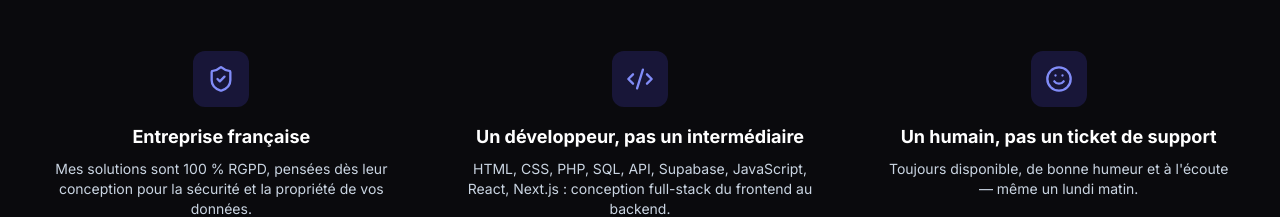
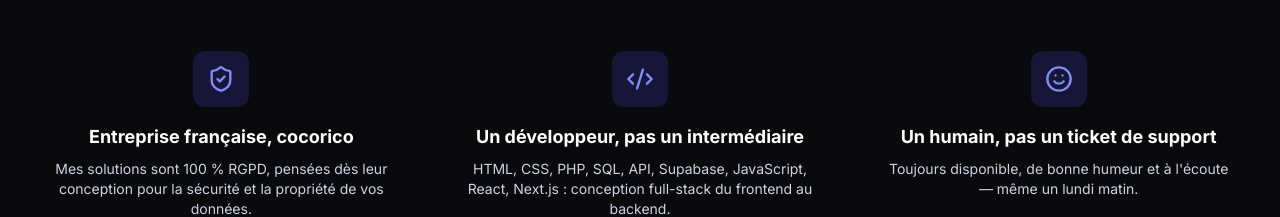
Before and after one commit to mickaelaydogdu-a11y/synapse-agency, a Next.js app: page /qui-suis-je in a window 1280 px wide. Shown: the part 1140-1357 px from the top of the page. Built offline with nearby package versions, Linux system fonts and the light colour scheme.

Commit message:
Ajoute "cocorico" au titre "Entreprise française" sur /qui-suis-je

```diff
--- a/components/about/Differentiators.tsx
+++ b/components/about/Differentiators.tsx
@@ -6,7 +6,7 @@ import { ShieldCheck, CodeXml, Smile } from "lucide-react";
 const points = [
   {
     icon: ShieldCheck,
-    title: "Entreprise française",
+    title: "Entreprise française, cocorico",
     description: "Mes solutions sont 100 % RGPD, pensées dès leur conception pour la sécurité et la propriété de vos données.",
   },
   {
```
